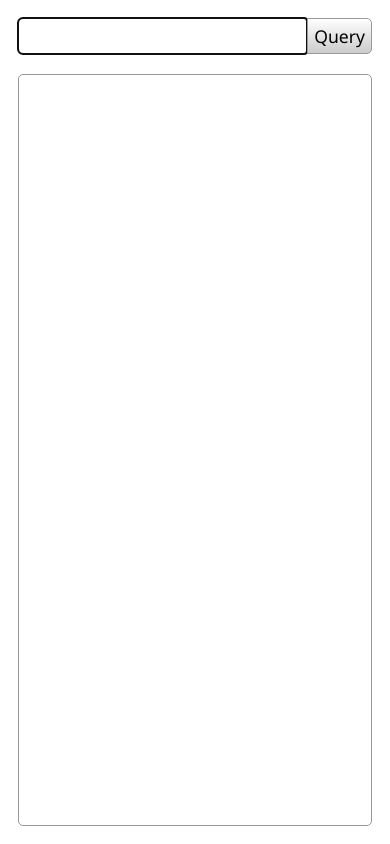
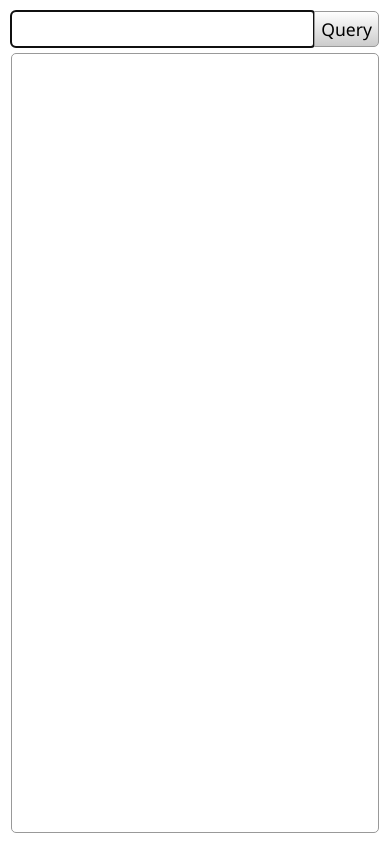
Before and after one commit to IJMacD/query, a website: page index.html in a window 390 px wide. Drawn offline with Linux system fonts and the light colour scheme.

Commit message:
Web: more mobile friendly

```diff
--- a/index.html
+++ b/index.html
@@ -1,13 +1,16 @@
 <html>
     <head>
         <meta http-equiv="Content-Type" content="text/html;charset=UTF-8">
+        <meta name="viewport" content="width=device-width, initial-scale=1">
         <title>Admin Query</title>
         <style>
             * {
                 font-family:'Segoe UI', Tahoma, Geneva, Verdana, sans-serif;
             }
             form {
-                margin: 0;
+                display: flex;
+                flex-direction: row;
+                margin: 10px;
             }
             input {
                 flex: 1;
@@ -49,13 +52,13 @@
                 border: 1px solid #999;
                 border-radius: 5px;
                 margin: 10px;
-                padding: 20px;
                 white-space: pre;
                 font-family: 'Gill Sans', 'Gill Sans MT', Calibri, 'Trebuchet MS', sans-serif;
                 overflow-y: auto;
             }
             table {
                 border-collapse: collapse;
+                margin: -1px;
             }
             th {
                 background-image: linear-gradient(to bottom, #FFF, #CCC)
@@ -68,15 +71,19 @@
             tfoot td {
                 font-weight: bold;
             }
+            @media (max-width: 480px) {
+                form,
+                #output {
+                    margin: 3px;
+                }
+            }
         </style>
     </head>
     <body>
         <div style="display: flex; flex-direction: column; height: 100%;">
             <form id="query-form">
-                <div style="display: flex; flex-direction: row; margin: 10px;">
-                    <input type="text" id="input" name="q">
-                    <button type="submit">Query</button>
-                </div>
+                <input type="text" id="input" name="q">
+                <button type="submit">Query</button>
             </form>
             <ol id="query-suggest"></ol>
             <div id="output"></div>
@@ -104,6 +111,9 @@
                         input.value = suggestions[0];
                     }
                 }
+            });
+            document.addEventListener("click", e => {
+                hideSuggestions();
             });
             input.addEventListener("keyup", e => {
                 if (e.altKey && "1234567890".includes(e.key)) {
@@ -150,7 +160,7 @@
                     output.innerHTML = renderTable(data);
                     saveHistory(input.value);
                 }, e => {
-                    output.innerHTML = `<p style="color: red;">${e}</p>`;
+                    output.innerHTML = `<p style="color: red; margin: 20px;">${e}</p>`;
                 })
                 .then(() => {
                     input.disabled = false;
```
